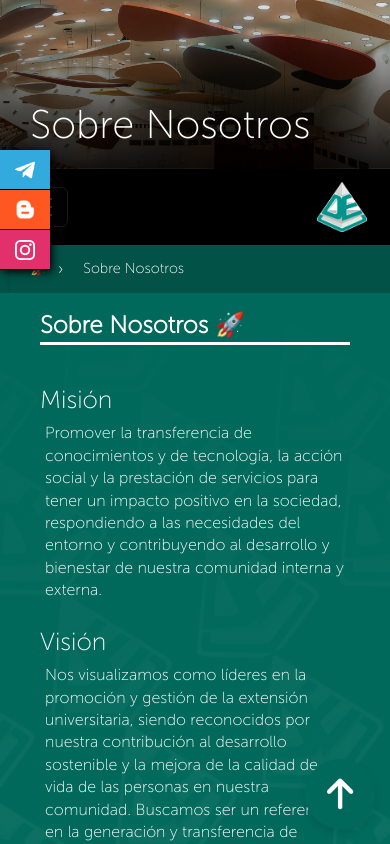
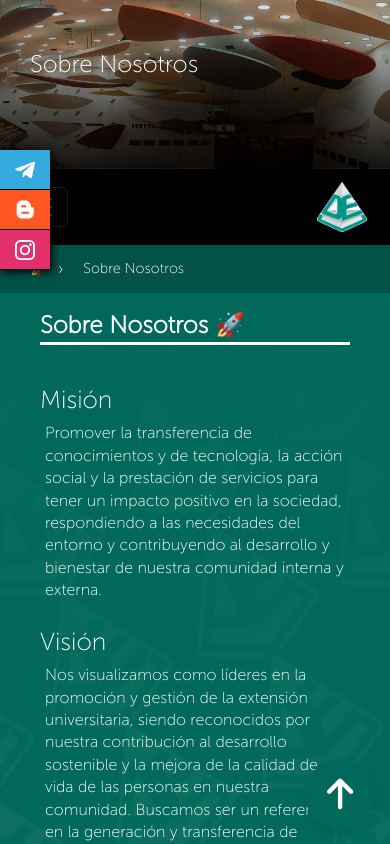
Before and after one commit to SoniAmira/DEUWEB, a Vue app: page /#/about in a window 390 px wide. Shown: the top 844 px of the page. Built offline with nearby package versions, Linux system fonts and the light colour scheme.

Commit message:
subtitulos tamaño

```diff
--- a/src/views/AboutView.vue
+++ b/src/views/AboutView.vue
@@ -294,7 +294,7 @@ export default {
 }
 
 .sub-header h1 {
-  padding-top: 100px;
+  padding-top: 50px;
   text-align: left;
   padding-left: 140px;
 }
@@ -584,10 +584,6 @@ h3 {
     line-height: 1.8; /* Ajusta el interlineado */
   }
 
-  .sub-header h1 {
-    font-size: 40px; /* Aumenta el tamaño del h1 en la sección de sub-header */
-  }
-
   .hero-btn {
     font-size: 18px; /* Aumenta el tamaño del botón */
   }
--- a/src/views/ContactoView.vue
+++ b/src/views/ContactoView.vue
@@ -61,7 +61,7 @@ export default {
 }
 
 .sub-header h1 {
-  padding-top: 100px;
+  padding-top: 50px;
   text-align: left;
   padding-left: 140px;
 }
@@ -350,11 +350,6 @@ h3 {
     font-size: 20px; /* Aumenta el tamaño del texto de los párrafos */
     line-height: 1.8; /* Ajusta el interlineado */
   }
-
-  .sub-header h1 {
-    font-size: 40px; /* Aumenta el tamaño del h1 en la sección de sub-header */
-  }
-
   .hero-btn {
     font-size: 18px; /* Aumenta el tamaño del botón */
   }
--- a/src/views/Departamento1View.vue
+++ b/src/views/Departamento1View.vue
@@ -192,7 +192,7 @@ h3 {
   color: #fff;
 }
 .sub-header h1 {
-  padding-top: 100px;
+  padding-top: 50px;
   text-align: left;
   padding-left: 140px;
 }
@@ -424,10 +424,6 @@ h3 {
     font-size: 20px; /* Aumenta el tamaño del texto de los párrafos */
     line-height: 1.8; /* Ajusta el interlineado */
   }
-
-  .sub-header h1 {
-    font-size: 40px; /* Aumenta el tamaño del h1 en la sección de sub-header */
-  }
   .icon {
     font-size: 3rem; /* Aumenta el tamaño de los iconos */
   }
@@ -446,7 +442,7 @@ h3 {
     flex-direction: column;
   }
   h1 {
-    font-size: 1rem;
+    font-size: 1.5rem;
   }
   p {
     font-size: 1rem; /* Reducir tamaño aún más en pantallas muy pequeñas */
--- a/src/views/Departamento2View.vue
+++ b/src/views/Departamento2View.vue
@@ -206,7 +206,7 @@ h3 {
   color: #fff;
 }
 .sub-header h1 {
-  padding-top: 100px;
+  padding-top: 50px;
   text-align: left;
   padding-left: 140px;
 }
@@ -438,10 +438,6 @@ h3 {
     font-size: 20px; /* Aumenta el tamaño del texto de los párrafos */
     line-height: 1.8; /* Ajusta el interlineado */
   }
-
-  .sub-header h1 {
-    font-size: 40px; /* Aumenta el tamaño del h1 en la sección de sub-header */
-  }
   .icon {
     font-size: 3rem; /* Aumenta el tamaño de los iconos */
   }
@@ -460,7 +456,7 @@ h3 {
     flex-direction: column;
   }
   h1 {
-    font-size: 1rem;
+    font-size: 1.5rem;
   }
   p {
     font-size: 1rem; /* Reducir tamaño aún más en pantallas muy pequeñas */
--- a/src/views/Departamento3View.vue
+++ b/src/views/Departamento3View.vue
@@ -202,7 +202,7 @@ h3 {
   color: #fff;
 }
 .sub-header h1 {
-  padding-top: 100px;
+  padding-top: 50px;
   text-align: left;
   padding-left: 140px;
 }
@@ -434,10 +434,6 @@ h3 {
     font-size: 20px; /* Aumenta el tamaño del texto de los párrafos */
     line-height: 1.8; /* Ajusta el interlineado */
   }
-
-  .sub-header h1 {
-    font-size: 40px; /* Aumenta el tamaño del h1 en la sección de sub-header */
-  }
   .icon {
     font-size: 3rem; /* Aumenta el tamaño de los iconos */
   }
@@ -456,7 +452,7 @@ h3 {
     flex-direction: column;
   }
   h1 {
-    font-size: 1rem;
+    font-size: 1.5rem;
   }
   p {
     font-size: 1rem; /* Reducir tamaño aún más en pantallas muy pequeñas */
--- a/src/views/Programas1View.vue
+++ b/src/views/Programas1View.vue
@@ -1,7 +1,7 @@
 <template>
   <div style="min-height: 100vh; width: 100%">
     <section class="sub-header">
-      <h1>Programas</h1>
+      <h1>Departamento</h1>
     </section>
     <AppNavbar />
     <section class="link-section">
@@ -10,7 +10,7 @@
           <li>
             <router-link to="/"><span>🚀</span></router-link>
           </li>
-          <li><router-link to="/programas1">Programas</router-link></li>
+          <li><router-link to="/departamentos1">Departamento</router-link></li>
           <li>
             <router-link to="/programas1"
               >Divisíon de Proyectos y Programas</router-link
@@ -206,9 +206,9 @@ h3 {
   color: #fff;
 }
 .sub-header h1 {
-  padding-top: 100px;
+  padding-top: 50px;
   text-align: left;
-  padding-left: 140px;
+  padding-left: 30px;
 }
 /* */
 .link-section {
@@ -438,10 +438,6 @@ h3 {
     font-size: 20px; /* Aumenta el tamaño del texto de los párrafos */
     line-height: 1.8; /* Ajusta el interlineado */
   }
-
-  .sub-header h1 {
-    font-size: 40px; /* Aumenta el tamaño del h1 en la sección de sub-header */
-  }
   .icon {
     font-size: 3rem; /* Aumenta el tamaño de los iconos */
   }
@@ -453,14 +449,11 @@ h3 {
   .menu-col {
     flex-direction: column;
   }
-  .sub-header h1 {
-    padding-left: 30px;
-  }
   .row-about {
     flex-direction: column;
   }
   h1 {
-    font-size: 1rem;
+    font-size: 1.5rem;
   }
   p {
     font-size: 1rem; /* Reducir tamaño aún más en pantallas muy pequeñas */
--- a/src/views/Programas2View.vue
+++ b/src/views/Programas2View.vue
@@ -204,7 +204,7 @@ h3 {
   color: #fff;
 }
 .sub-header h1 {
-  padding-top: 100px;
+  padding-top: 50px;
   text-align: left;
   padding-left: 140px;
 }
@@ -436,10 +436,6 @@ h3 {
     font-size: 20px; /* Aumenta el tamaño del texto de los párrafos */
     line-height: 1.8; /* Ajusta el interlineado */
   }
-
-  .sub-header h1 {
-    font-size: 40px; /* Aumenta el tamaño del h1 en la sección de sub-header */
-  }
   .icon {
     font-size: 3rem; /* Aumenta el tamaño de los iconos */
   }
@@ -458,7 +454,7 @@ h3 {
     flex-direction: column;
   }
   h1 {
-    font-size: 1rem;
+    font-size: 1.5rem;
   }
   p {
     font-size: 1rem; /* Reducir tamaño aún más en pantallas muy pequeñas */
--- a/src/views/Programas3View.vue
+++ b/src/views/Programas3View.vue
@@ -13,7 +13,7 @@
           <li><router-link to="/programas1">Programas</router-link></li>
           <li>
             <router-link to="/programas3"
-              >Productos y Servicios UCV</router-link
+              >Proyecto, Productos y Servicios</router-link
             >
           </li>
         </ul>
@@ -22,7 +22,7 @@
     <section class="section-container">
       <div class="mision-vision">
         <h1 class="titulo">
-          Productos y Servicios UCV
+          Proyecto, Productos y Servicios
           <span class="icon">🚀 </span>
         </h1>
         <div class="content-container">
@@ -205,7 +205,7 @@ h3 {
   color: #fff;
 }
 .sub-header h1 {
-  padding-top: 100px;
+  padding-top: 50px;
   text-align: left;
   padding-left: 140px;
 }
@@ -437,10 +437,6 @@ h3 {
     font-size: 20px; /* Aumenta el tamaño del texto de los párrafos */
     line-height: 1.8; /* Ajusta el interlineado */
   }
-
-  .sub-header h1 {
-    font-size: 40px; /* Aumenta el tamaño del h1 en la sección de sub-header */
-  }
   .icon {
     font-size: 3rem; /* Aumenta el tamaño de los iconos */
   }
@@ -459,7 +455,7 @@ h3 {
     flex-direction: column;
   }
   h1 {
-    font-size: 1rem;
+    font-size: 1.5rem;
   }
   p {
     font-size: 1rem; /* Reducir tamaño aún más en pantallas muy pequeñas */
```
